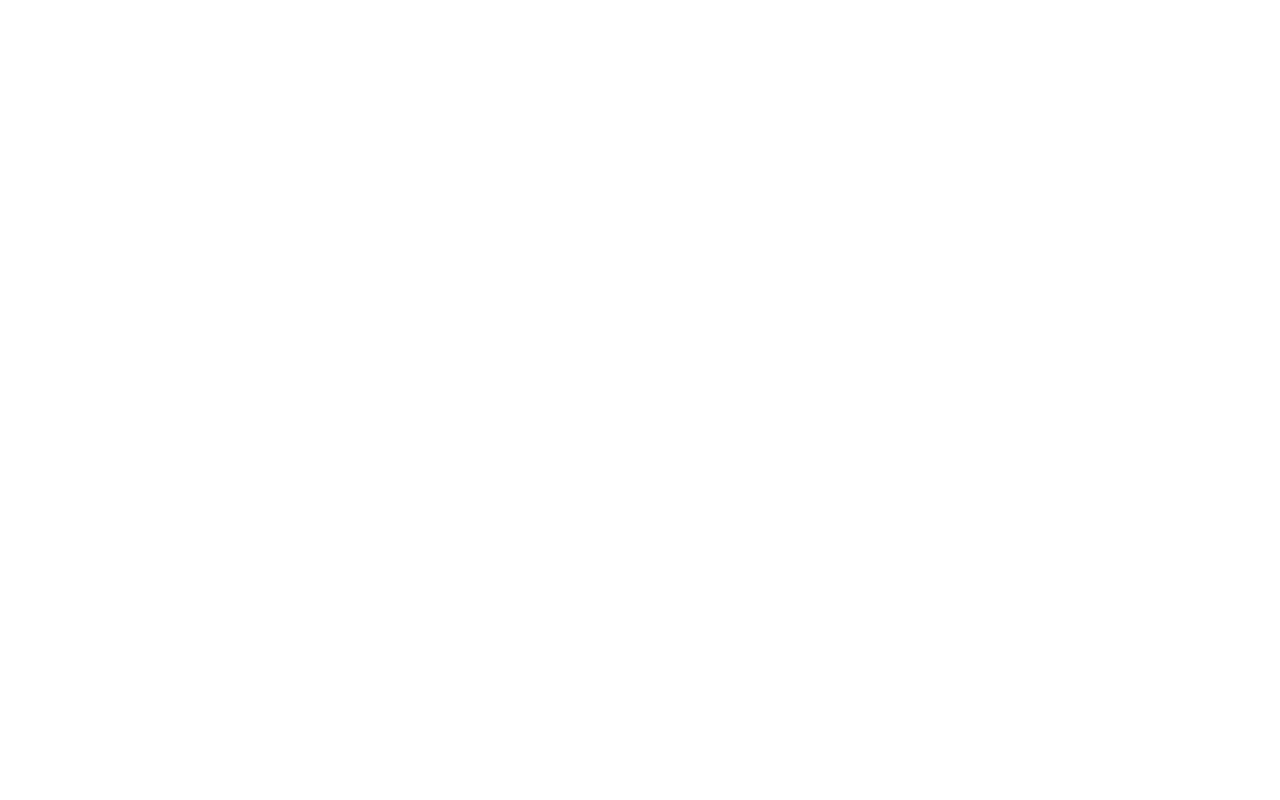
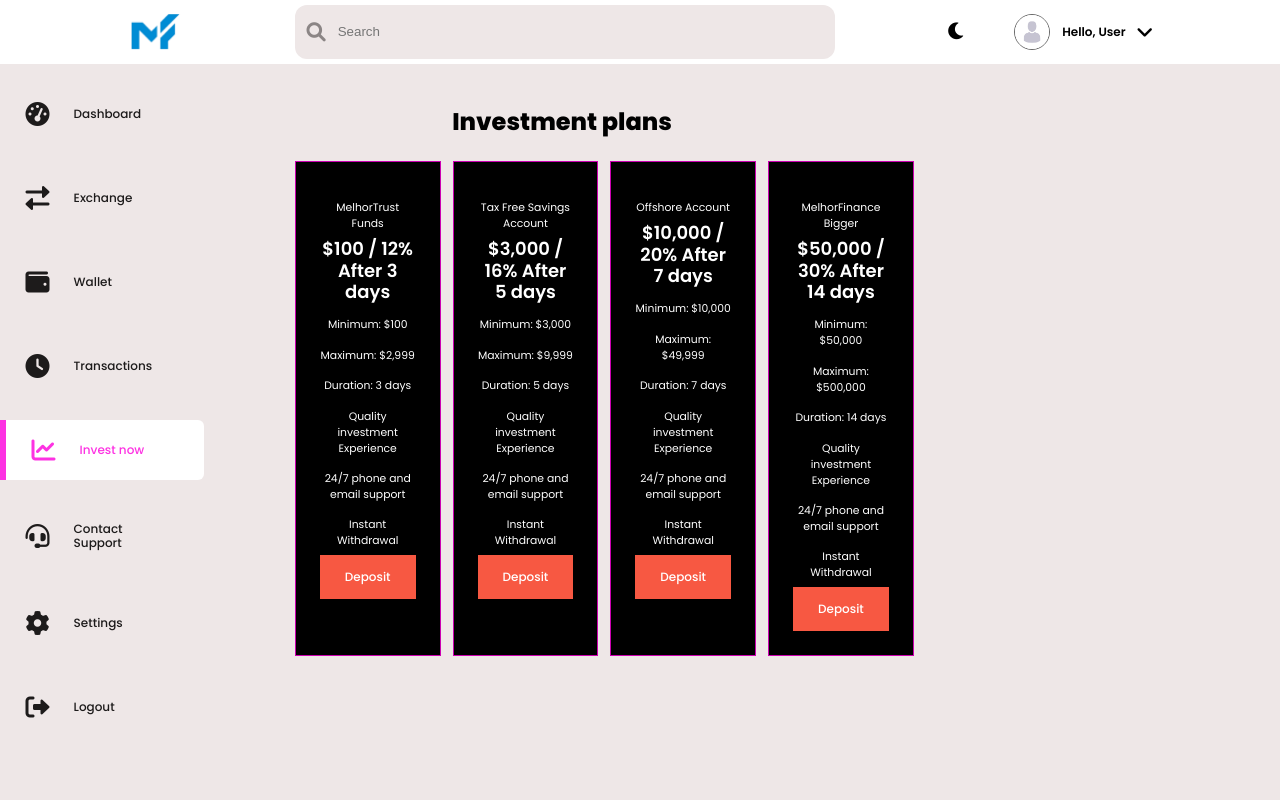
Before and after one commit to Kyrian000/Melhor-Finance, a plain HTML site: page invest.html in a window 1280 px wide. Drawn offline with nearby package versions, Linux system fonts and the light colour scheme.

Commit message:
investment page

```diff
--- /dev/null
+++ b/Dashboard/invest.css
@@ -0,0 +1,174 @@
+.btn{
+    display: inline-block;
+    background: var(--color-danger);
+    color: var(--color-black);
+    padding: 1rem 2rem;
+    border: 1px solid transparent;
+    font-weight: 500;
+    &:hover{
+        background: var(--color-bg1);
+        color: var(--color-white);
+        border-color: var(--color-white);
+    }
+}
+.container{
+    width: var(--container-width-lg);
+    margin: 0 auto;
+}
+.btn-primary{
+    background: var(--color-danger);
+    color: var(--color-white);
+}
+.loader-wrappers{
+    width: calc(100vw - 17.5rem);
+    height: calc(100vh - 5.3rem);
+    margin-top: 5.3rem;
+    margin-left: 17.5rem;
+    position: fixed;
+    background-color: var(--color-white);
+    display: flex;
+    justify-content: center;
+    align-items: center;
+    z-index: 100;
+    box-shadow: 0 2rem 1rem rgba(0, 0, 0, 0.5);
+}
+.loaders {
+    position: relative;
+    width: 75px;
+    height: 100px;
+    background-repeat: no-repeat;
+    background-image: linear-gradient(var(--color-primary) 50px, transparent 0),
+                      linear-gradient(#DDD 50px, transparent 0),
+                      linear-gradient(var(--color-primary) 50px, transparent 0),
+                      linear-gradient(#DDD 50px, transparent 0),
+                      linear-gradient(var(--color-primary) 50px, transparent 0);
+    background-size: 8px 100%;
+    background-position: 0px 90px, 15px 78px, 30px 66px, 45px 58px, 60px 50px;
+    animation: pillerPushUp 4s linear infinite;
+  }
+  .loaders:after {
+    content: '';
+    position: absolute;
+    bottom: 10px;
+    left: 0;
+    width: 10px;
+    height: 10px;
+    background: var(--color-primary);
+    border-radius: 50%;
+    animation: ballStepUp 4s linear infinite;
+  }
+
+@keyframes pillerPushUp {
+  0% , 40% , 100%{background-position: 0px 90px, 15px 78px, 30px 66px, 45px 58px, 60px 50px}
+  50% ,  90% {background-position: 0px 50px, 15px 58px, 30px 66px, 45px 78px, 60px 90px}
+}
+
+@keyframes ballStepUp {
+  0% {transform: translate(0, 0)}
+  5% {transform: translate(8px, -14px)}
+  10% {transform: translate(15px, -10px)}
+  17% {transform: translate(23px, -24px)}
+  20% {transform: translate(30px, -20px)}
+  27% {transform: translate(38px, -34px)}
+  30% {transform: translate(45px, -30px)}
+  37% {transform: translate(53px, -44px)}
+  40% {transform: translate(60px, -40px)}
+  50% {transform: translate(60px, 0)}
+  57% {transform: translate(53px, -14px)}
+  60% {transform: translate(45px, -10px)}
+  67% {transform: translate(37px, -24px)}
+  70% {transform: translate(30px, -20px)}
+  77% {transform: translate(22px, -34px)}
+  80% {transform: translate(15px, -30px)}
+  87% {transform: translate(7px, -44px)}
+  90% {transform: translate(0, -40px)}
+  100% {transform: translate(0, 0);}
+}
+
+
+/* Investment starts here */
+.course{
+        margin-top: 9rem;
+
+    h2{
+        text-align: center;
+        /* color: var(--color-black); */
+    }
+    .courses-container{
+        display: grid;
+        grid-template-columns: repeat(4, 1fr);
+        gap: 1rem;
+
+        .course{
+            background: var(--color-black);
+            text-align: center;
+            border: 1px solid var(--color-primary);
+            color: var(--color-white);
+            margin-top: 2rem;
+            &:hover{
+                transition-delay: .2s;
+                transform: translateY(0);
+                box-shadow: 0 0 2rem rgba(0,0,0,0.4);
+                background: transparent;
+                color: var(--color-black);
+            }
+            .course-info{
+                padding: 2rem;
+
+                h4{
+                    font-size: 1.5rem;
+                    color: var(--color-white);
+                }
+                p{
+                    font-size: 0.9rem;
+                    margin: 1.2rem 0 .5rem;
+                }
+                .btn:hover{
+                    transform: rotate(0deg);
+                }
+            }
+        }
+
+    }
+
+}
+/* Investment ends here */
+
+
+@media screen and (max-width: 1024px){
+    /* Investment starts */
+    .course{
+        margin-top: 9rem;
+        .courses-container{
+            grid-template-columns: 1fr 1fr;
+            animation: appear .5s linear;
+            animation-timeline: view();
+            animation-range: entry 0% cover 20%;
+        }
+    }
+    .loader-wrappers{
+        margin-top: 5.2rem;
+        margin-left: 0;
+        width: 100vw;
+        height: 100vh;
+    }
+}
+
+
+@media screen and (max-width: 600px) {
+/* Investment starts  */
+    .course{
+
+        .courses-container{
+            grid-template-columns: 1fr;
+            .course{
+                .course-info{
+                    animation: appear .5s linear;
+                    animation-timeline: view();
+                    animation-range: entry 0% cover 40%;
+                }
+            }
+        }
+    }
+
+}
--- a/invest.html
+++ b/invest.html
@@ -0,0 +1,186 @@
+<!DOCTYPE html>
+<html lang="en">
+<head>
+    <meta charset="UTF-8">
+    <meta name="viewport" content="width=device-width, initial-scale=1.0">
+    <title>Dashboard</title>
+
+    <!-- Favicon -->
+     <link rel="shortcut icon" href="Asset/MainLogo.png" type="image/x-icon">
+
+    <!-- Stylesheet -->
+    <link rel="stylesheet" href="Dashboard/welcome_page.css">
+    <link rel="stylesheet" href="Dashboard/invest.css">
+
+     <!-- font-awesome cdn -->
+    <link rel="stylesheet" href="https://cdnjs.cloudflare.com/ajax/libs/font-awesome/6.0.0-beta3/css/all.min.css">
+
+    <!-- Font style cdns -->
+    <style>
+        @import url('https://fonts.googleapis.com/css2?family=Dancing+Script:wght@400..700&display=swap');
+        @import url('https://fonts.googleapis.com/css2?family=Dancing+Script:wght@400..700&family=Poppins:ital,wght@0,100;0,200;0,300;0,400;0,500;0,600;0,700;0,800;0,900;1,100;1,200;1,300;1,400;1,500;1,600;1,700;1,800;1,900&display=swap');
+    </style>
+    <!-- Font style cdns -->
+
+
+    <!-- CSS pre-loader -->
+     <div class="loader-wrappers">
+        <span class="loaders"></span>
+     </div>
+
+
+</head>
+<body>
+    <!-- ================================ NAVBAR ================================-->
+    <nav>
+        <div class="container nav_container">
+            <a href="welcome_page.html" class="nav_logo">
+                <img src="Asset/MainLogo.png" alt="Melhor">
+            </a>
+            <div class="nav_search">
+                <i class="fas fa-search"></i>
+                <input type="search" placeholder="Search">
+            </div>
+            <div class="nav_profile_wrapper">
+                <button class="nav_theme_btn">
+                    <i class="fas fa-moon "></i>
+                </button>
+                <div class="nav_profile">
+                    <div class="nav_profile_photo">
+                        <img src="Asset/users/user-dummy-img.jpg" alt="User">
+                    </div>
+                    <h5>Hello, User</h5>
+                    <i class="fas fa-angle-down"></i>
+                </div>
+                <button class="nav_menu_btn">
+                    <i class="fas fa-bars "></i>
+                </button>
+            </div>
+
+
+        </div>
+    </nav>
+
+    <!-- ================================ SIDEBAR ================================-->
+    <menu class="sidebar">
+        <a href="welcome_page.html" >
+            <i class="fas fa-tachometer-alt"></i>
+            <h5>Dashboard</h5>
+        </a>
+        <a href="">
+            <i class="fas fa-exchange-alt"></i>
+            <h5>Exchange</h5>
+        </a>
+        <a href="wallet.html">
+            <i class="fas fa-wallet"></i>
+            <h5>Wallet</h5>
+        </a>
+        <a href="transactions.html" >
+            <i class="fas fa-clock"></i>
+            <h5>Transactions</h5>
+        </a>
+        <a href="invest.html" class="active">
+            <i class="fa-solid fa-chart-line"></i>
+            <h5>Invest now</h5>
+        </a>
+        <a href="">
+            <i class="fa-solid fa-headset"></i>
+            <h5>Contact Support</h5>
+        </a>
+        <a href="">
+            <i class="fa-solid fa-gear"></i>
+            <h5>Settings</h5>
+        </a>
+        <a href="index.html" id="logout">
+            <i class="fa-solid fa-right-from-bracket"></i>
+            <h5>Logout</h5>
+        </a>
+        <button class="sidebar_close_btn"><i class="fa-solid fa-xmark"></i></button>
+    </menu>
+
+
+
+<!-- investment starts -->
+<section class="course">
+    <h2>Investment plans</h2>
+    <div class="container courses-container">
+        <article class="course">
+            <div class="course-info">
+                <p> MelhorTrust Funds</p>
+                <h4>$100 / 12% After 3 days</h4>
+                <p> Minimum: $100</p>
+                <p> Maximum: $2,999</p>
+                <p> Duration: 3 days</p>
+                <p>Quality investment Experience</p>
+                <p> 24/7 phone and email support</p>
+                <p>Instant Withdrawal</p>
+                <a href="wallet.html" class="btn btn-primary">Deposit</a>
+            </div>
+        </article>
+
+        <article class="course">
+            <div class="course-info">
+                <p> Tax Free Savings Account</p>
+                <h4>$3,000 / 16% After 5 days</h4>
+                <p> Minimum: $3,000</p>
+                <p> Maximum: $9,999</p>
+                <p> Duration: 5 days</p>
+                <p>Quality investment Experience</p>
+                <p> 24/7 phone and email support</p>
+                <p>Instant Withdrawal</p>
+                <a href="wallet.html" class="btn btn-primary">Deposit</a>
+            </div>
+        </article>
+
+        <article class="course">
+            <div class="course-info">
+                <p> Offshore Account</p>
+                <h4>$10,000 / 20% After 7 days</h4>
+                <p> Minimum: $10,000</p>
+                <p> Maximum: $49,999</p>
+                <p> Duration: 7 days</p>
+                <p>Quality investment Experience</p>
+                <p> 24/7 phone and email support</p>
+                <p>Instant Withdrawal</p>
+                <a href="wallet.html" class="btn btn-primary">Deposit</a>
+            </div>
+        </article>
+
+        <article class="course">
+            <div class="course-info">
+                <p> MelhorFinance Bigger</p>
+                <h4>$50,000 / 30% After 14 days</h4>
+                <p> Minimum: $50,000</p>
+                <p> Maximum: $500,000</p>
+                <p> Duration: 14 days</p>
+                <p>Quality investment Experience</p>
+                <p> 24/7 phone and email support</p>
+                <p>Instant Withdrawal</p>
+                <a href="wallet.html" class="btn btn-primary">Deposit</a>
+            </div>
+        </article>
+
+    </div>
+</section>
+
+<!-- investment ends -->
+
+
+
+
+
+
+
+    <script src="https://cdnjs.cloudflare.com/ajax/libs/Chart.js/3.6.1/chart.min.js" integrity="sha512-O2fWHvFel3xjQSi9FyzKXWLTvnom+lOYR/AUEThL/fbP4hv1Lo5LCFCGuTXBRyKC4K4DJldg5kxptkgXAzUpvA==" crossorigin="anonymous" referrerpolicy="no-referrer"></script>
+    <script src="Dashboard/welcome_page.js"></script>
+    <script src="https://code.jquery.com/jquery-3.6.0.min.js"></script>
+    <script>
+        $(window).on("load", function() {
+            setTimeout(function() {
+                $(".loader-wrappers").hide();
+            }, 1500);
+        });
+    </script>
+
+</body>
+</html>
```
Also changed, not shown: transactions.html (+1 -1 lines), wallet.html (+3 -3 lines), welcome_page.html (+1 -1 lines).
